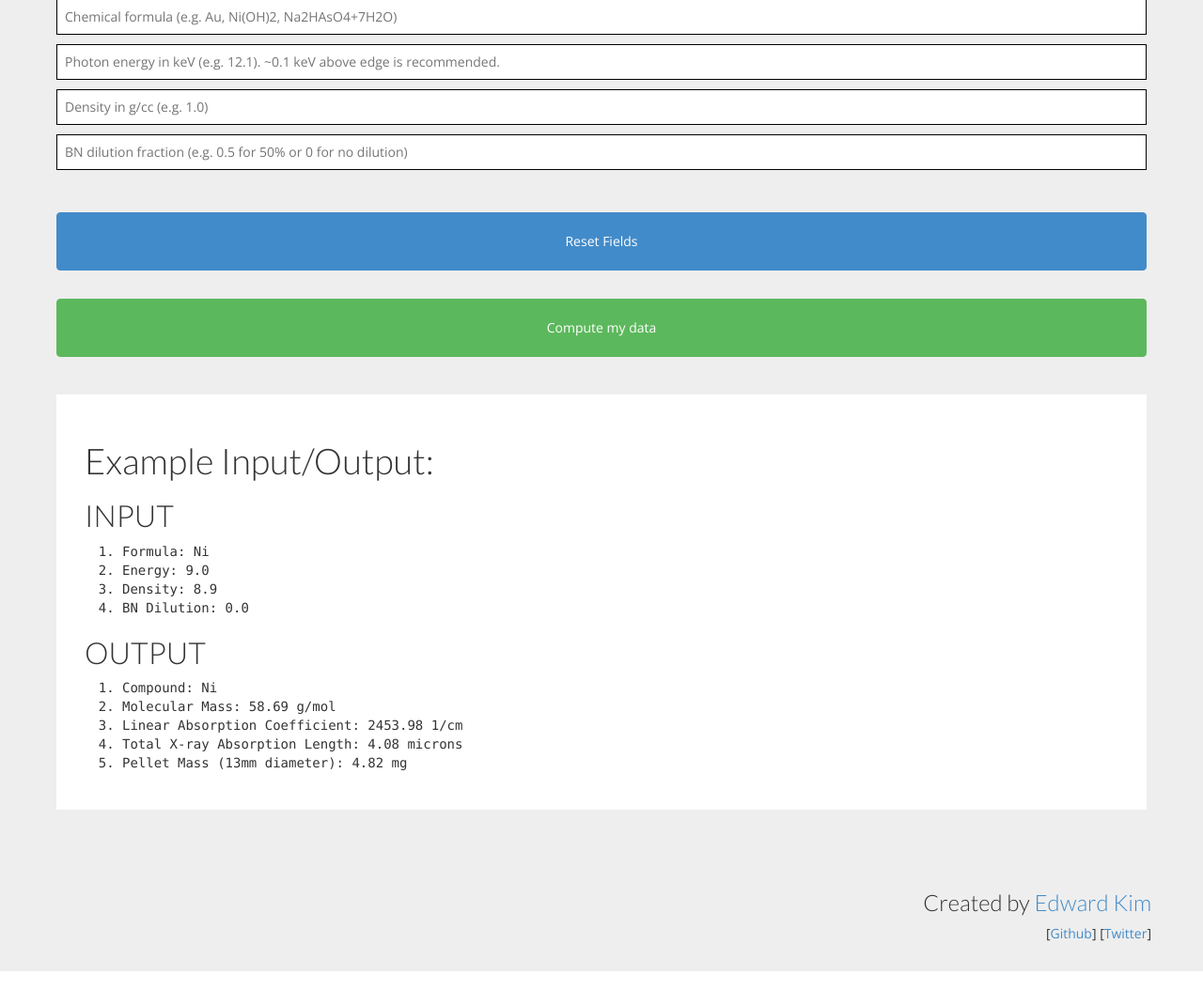
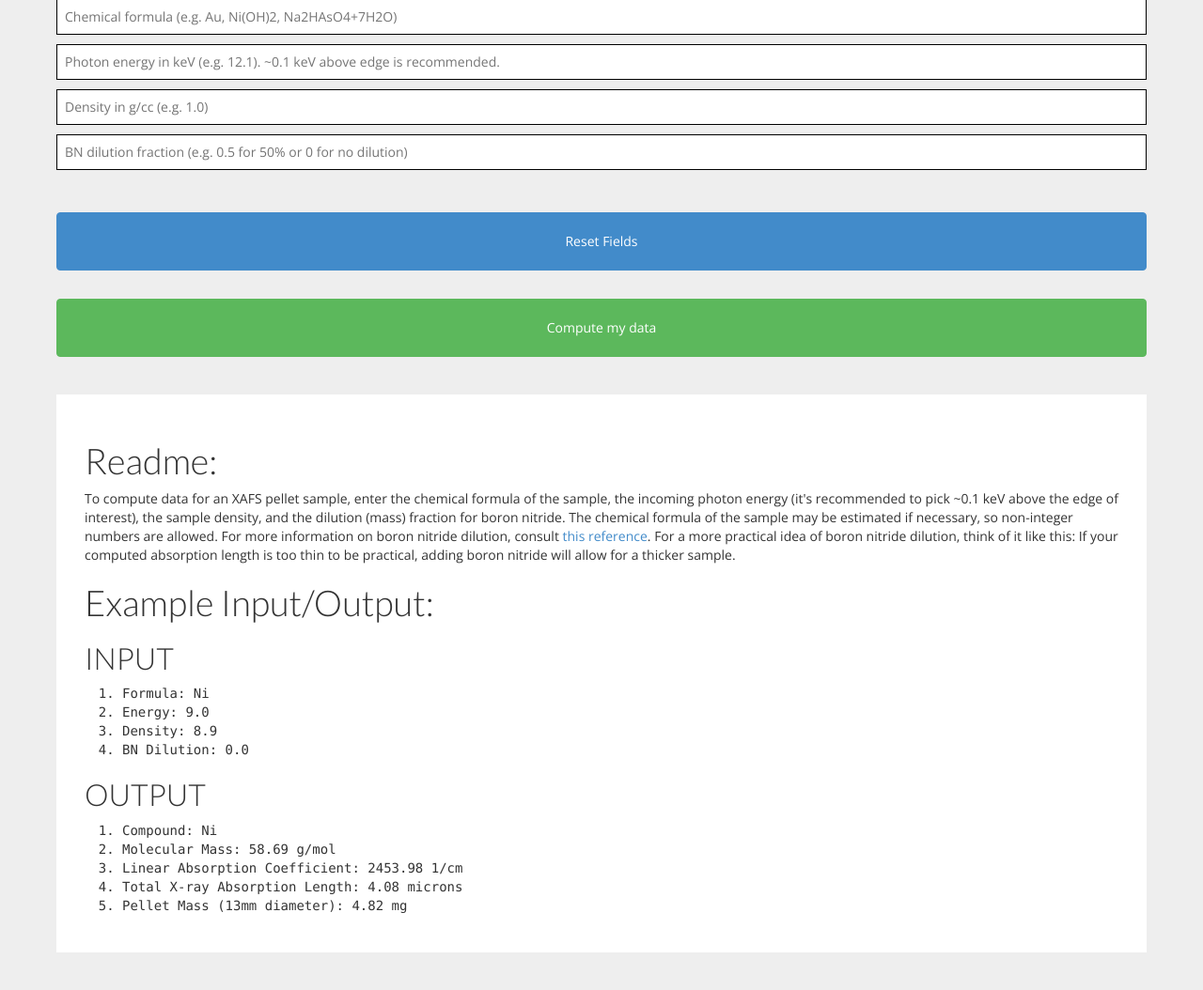
Before and after one commit to eddotman/science-frontend, a Django app: page /xafs_sample_prep/ in a window 1280 px wide. Shown: the part 541-1595 px from the top of the page at 94% size. Run offline with Django 3.2, Linux system fonts and the light colour scheme; data comes from the database, SQL or seed files in the repository.

Commit message:
updated README

```diff
--- a/sciencefrontend/templates/xafs_sample_prep.html
+++ b/sciencefrontend/templates/xafs_sample_prep.html
@@ -23,6 +23,10 @@
 	</div>
 
 	<div id="readme">
+		<h1>Readme:</h1>
+		<p>
+			To compute data for an XAFS pellet sample, enter the chemical formula of the sample, the incoming photon energy (it's recommended to pick ~0.1 keV above the edge of interest), the sample density, and the dilution (mass) fraction for boron nitride. The chemical formula of the sample may be estimated if necessary, so non-integer numbers are allowed. For more information on boron nitride dilution, consult <a href="http://edwardkim.name/xafs-sample-preparation/">this reference</a>. For a more practical idea of boron nitride dilution, think of it like this: If your computed absorption length is too thin to be practical, adding boron nitride will allow for a thicker sample.
+		</p>
 		<h1>Example Input/Output:</h1>
 		<h2>INPUT</h2>
 		<ol>
```
